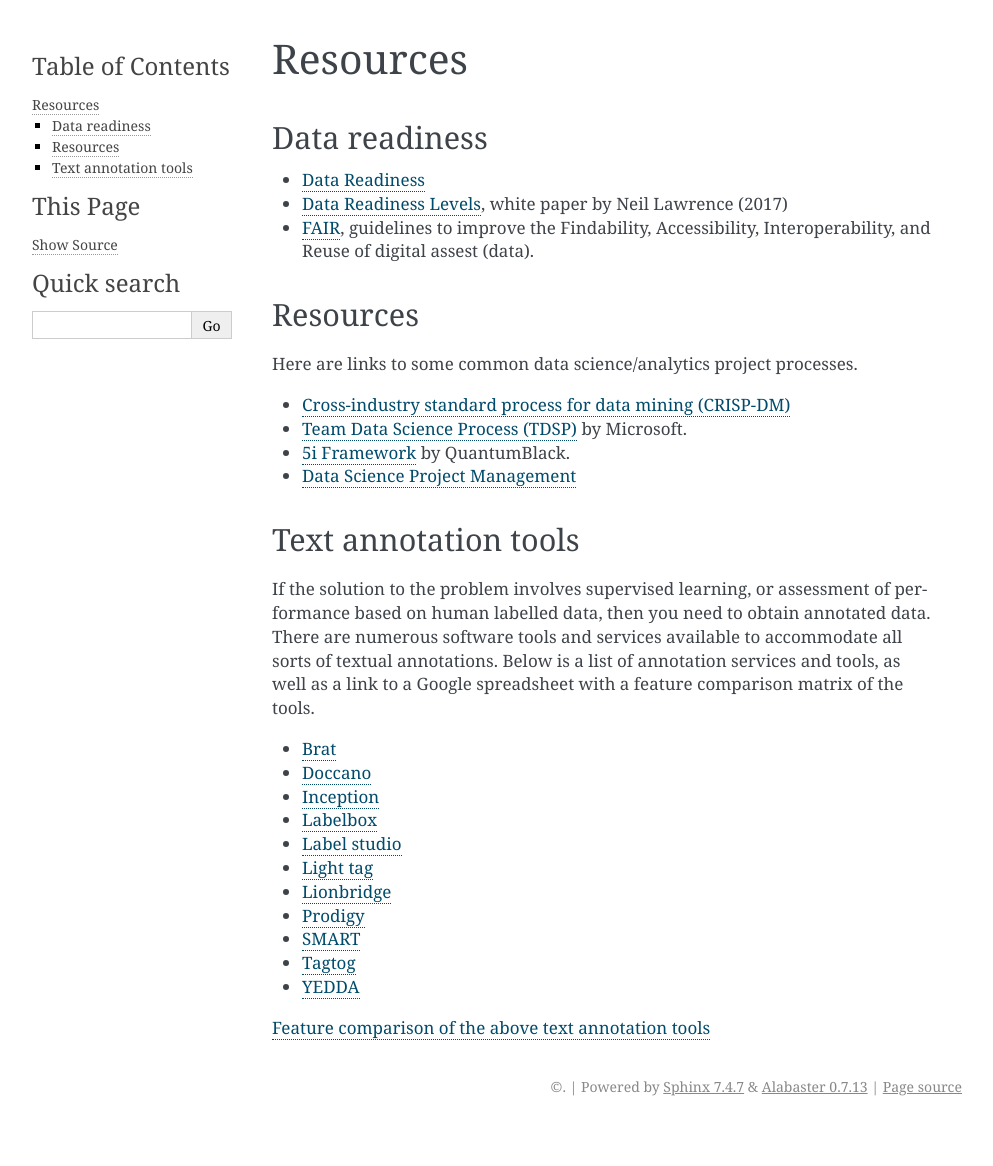
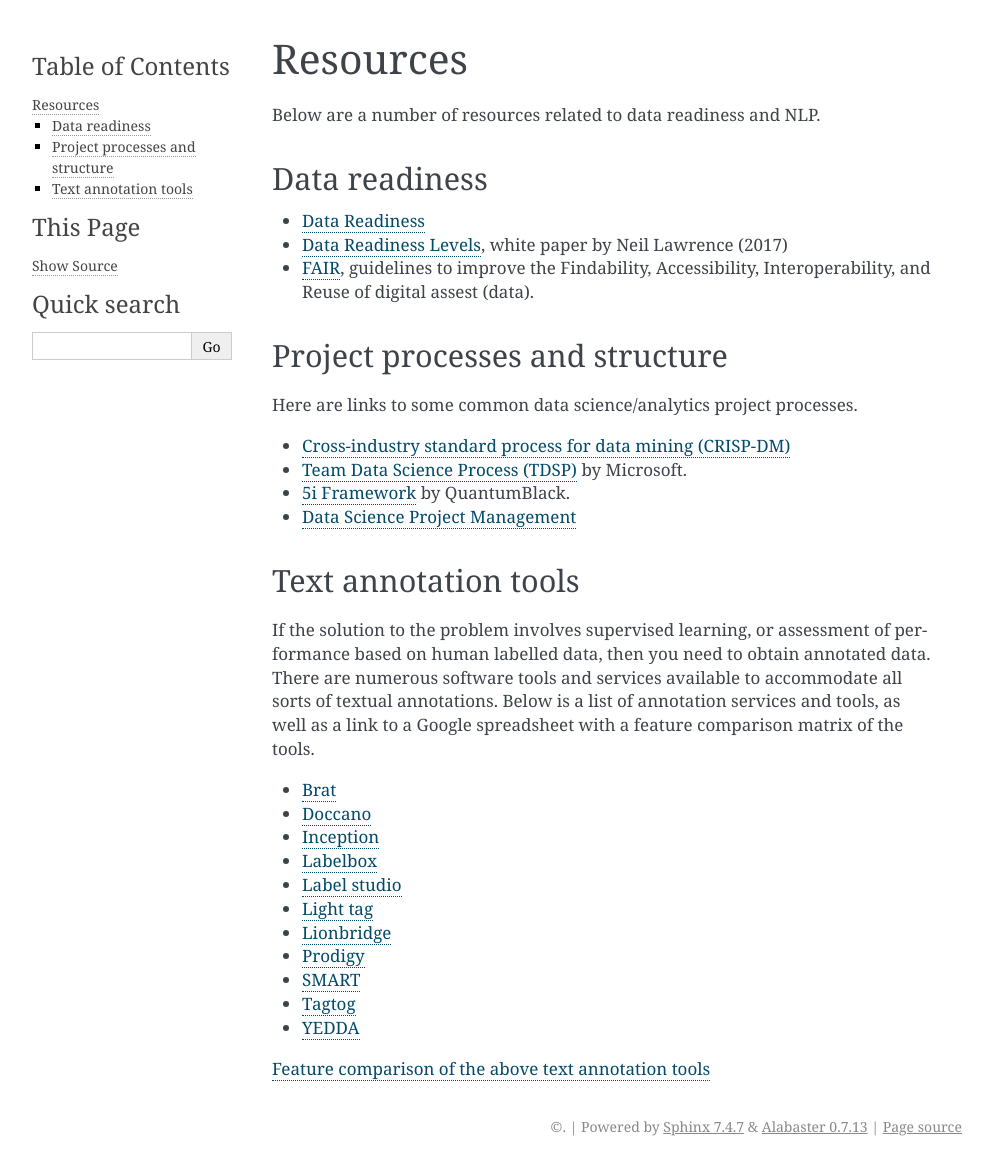
Before and after one commit to fredriko/nlp-data-readiness, a Sphinx documentation site: the page built from docs/resources.md, in a window 1280 px wide. Shown: the whole page, without its empty margins (148-1141 px from the left). Built offline with Sphinx 7.4.7, drawn with Linux system fonts in a browser that asks for light colours; before the commit the page ends 1126 px from its top, so only the background shows below that.

Commit message:
Refactoring.

```diff
--- a/docs/resources.md
+++ b/docs/resources.md
@@ -1,4 +1,6 @@
 # Resources
+
+Below are a number of resources related to data readiness and NLP.
 
 ## Data readiness
 
@@ -7,7 +9,7 @@
 * [FAIR](https://www.go-fair.org/fair-principles/), guidelines to improve the Findability, Accessibility, Interoperability, and Reuse of digital assest (data).
 
 
-## Resources
+## Project processes and structure
 
 Here are links to some common data science/analytics project processes.
 
```
